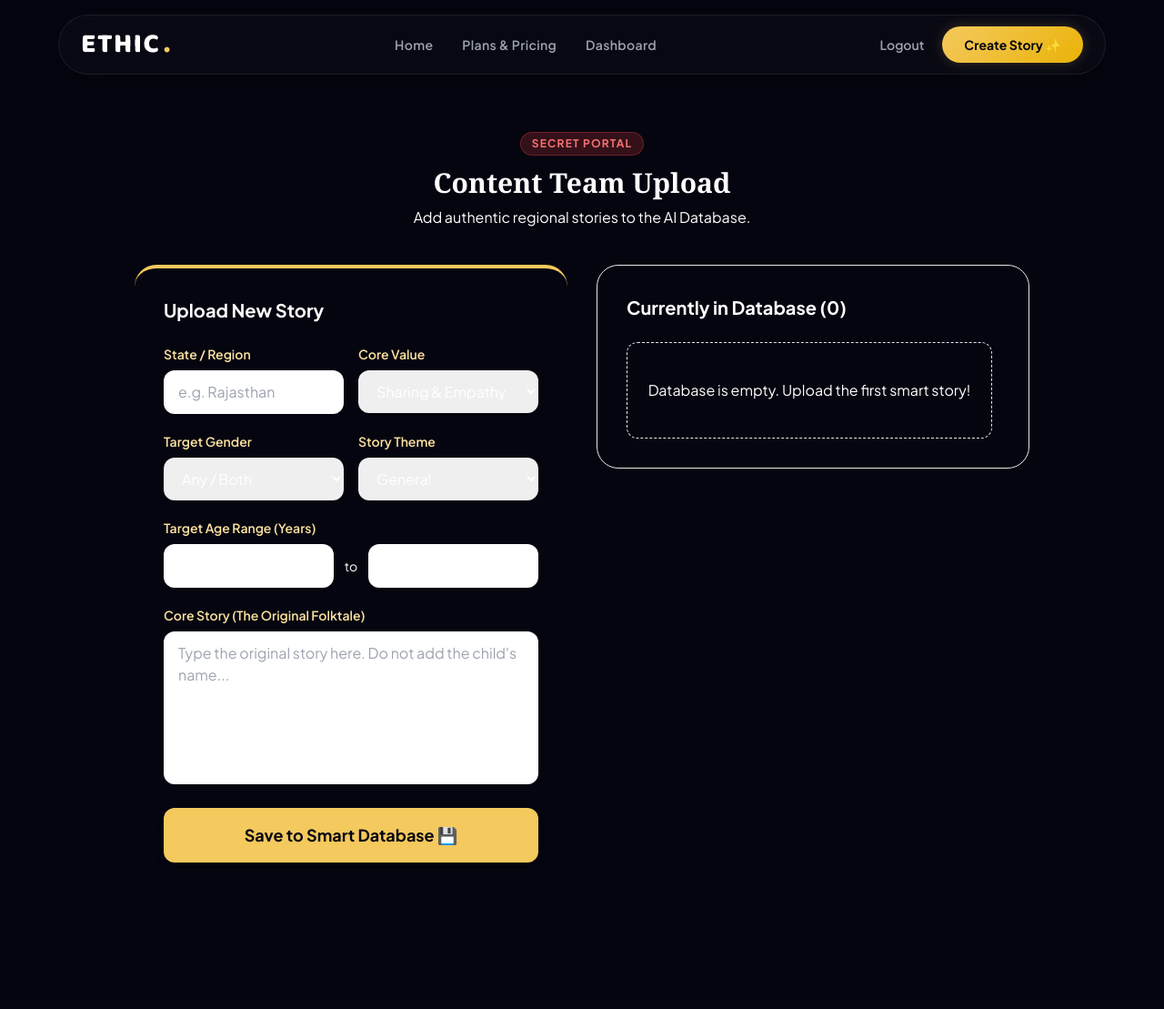
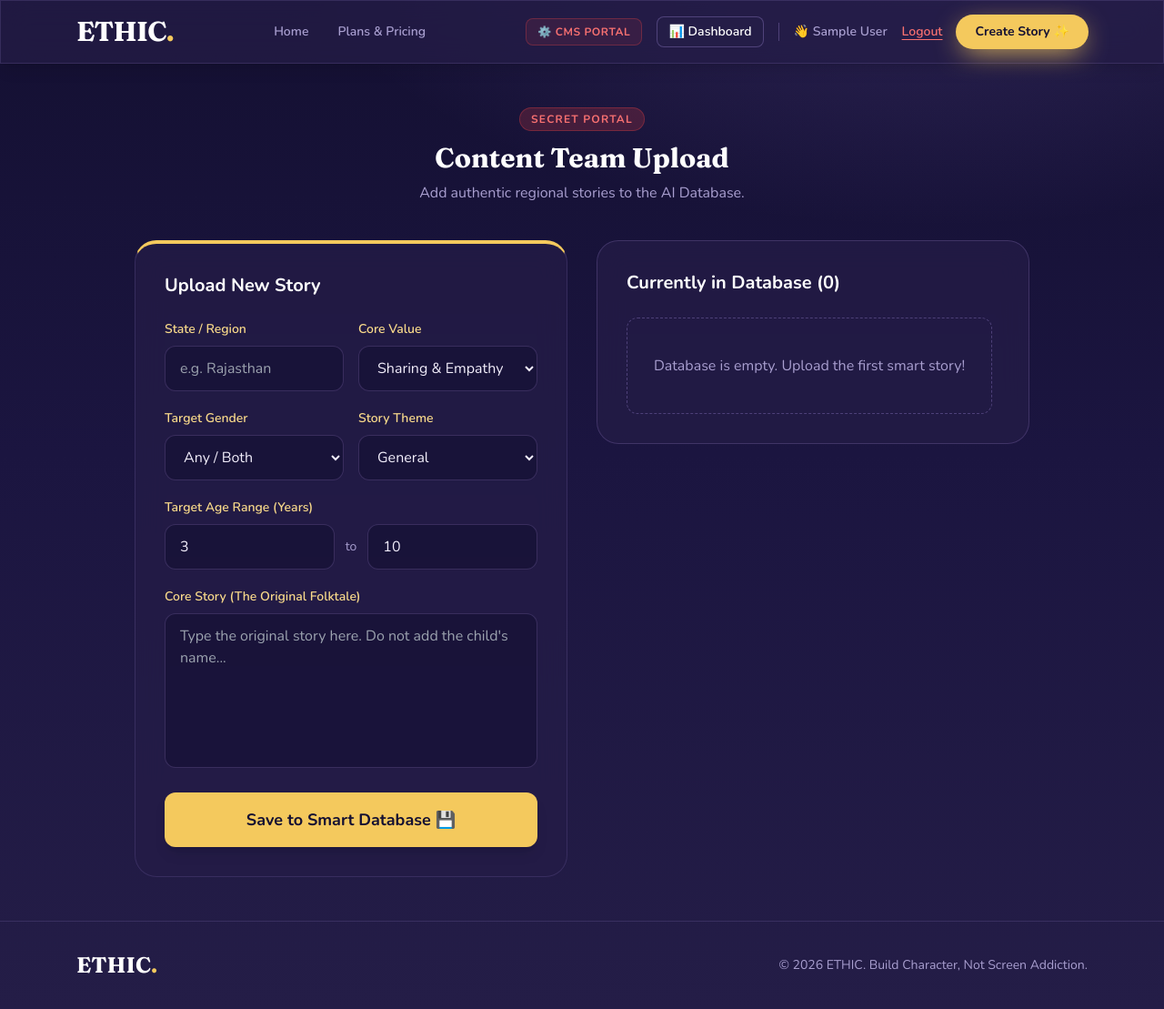
Before and after one commit to contactcuratedchoices-stack/ethic-mvp, a Flask app: page /admin/upload in a window 1280 px wide. Shown: the whole page at 91% size. Before the commit the page ends 948 px from the top, so only its background shows below. Run offline with Flask 3, Linux system fonts and the light colour scheme; the visitor is signed in with stand-in values (Sample User, id 1); data that the repository does not hold is empty; some libraries are stand-ins or nearby versions.

Commit message:
Update base.html

```diff
--- a/templates/base.html
+++ b/templates/base.html
@@ -1,128 +1,166 @@
 <!DOCTYPE html>
-<html lang="en">
+<html lang="en" class="scroll-smooth">
 <head>
-    <meta charset="UTF-8">
-    <meta name="viewport" content="width=device-width, initial-scale=1.0">
-    <title>Ethic - Magical Bedtime Stories</title>
-    <meta name="description" content="Generate personalized, 3D animated bedtime stories with cinematic audio for your kids. Build character, not screen addiction.">
-
-    <link href="https://fonts.googleapis.com/css2?family=Plus+Jakarta+Sans:wght@400;500;600;700&family=Baloo+2:wght@600;800&display=swap" rel="stylesheet">
+  <meta charset="UTF-8" />
+  <meta name="viewport" content="width=device-width, initial-scale=1.0" />
+  <title>ETHIC — Build Character, Not Screen Addiction</title>
 
   <script src="https://cdn.tailwindcss.com"></script>
+  <link rel="preconnect" href="https://fonts.googleapis.com" />
+  <link rel="preconnect" href="https://fonts.gstatic.com" crossorigin />
+  <link href="https://fonts.googleapis.com/css2?family=Fraunces:opsz,wght@9..144,500;9..144,600;9..144,700&family=Nunito:wght@400;500;600;700;800&display=swap" rel="stylesheet" />
+
   <script>
     tailwind.config = {
       theme: {
         extend: {
-                    fontFamily: {
-                        sans: ['"Plus Jakarta Sans"', 'sans-serif'],
-                        magical: ['"Baloo 2"', 'cursive'],
-                    },
-                    colors: {
-                        gold: '#f4c95d',
-                        'gold-soft': '#fce29f',
-                        navy: '#050510',
+          fontFamily: { sans: ['Nunito', 'sans-serif'], serif: ['Fraunces', 'serif'] },
+          colors: { navy: '#141032', 'navy-light': '#241d47', gold: '#f4c95d', 'gold-soft': '#f8d98a', purple: '#8b6fd6', 'purple-soft': '#b79df0', muted: '#a99fd0' },
+          boxShadow: { gold: '0 0 0 1px rgba(244,201,93,0.4), 0 8px 30px -6px rgba(244,201,93,0.45)' },
+          animation: { twinkle: 'twinkle 3s ease-in-out infinite' },
+          keyframes: { twinkle: { '0%,100%': { opacity: '0.2', transform: 'scale(0.8)' }, '50%': { opacity: '1', transform: 'scale(1.15)' } } },
         }
       }
-            }
-        }
+    };
   </script>
 
   <style>
-        body { background-color: #050510; color: #ffffff; }
+    body { background-color: #141032; }
+    .bg-sky { background: radial-gradient(1200px 600px at 80% -10%, rgba(139,111,214,0.25), transparent 60%), linear-gradient(180deg, #141032 0%, #1b1540 45%, #241d47 100%); }
+    .glass { background: rgba(36,29,71,0.75); backdrop-filter: blur(16px); border: 1px solid rgba(183,157,240,0.15); }
+    .field { background: rgba(20,16,50,0.6); border: 1px solid rgba(183,157,240,0.2); color: #f2eefb; outline: none; transition: 0.2s; }
+    .field:focus { border-color: rgba(244,201,93,0.7); box-shadow: 0 0 0 3px rgba(244,201,93,0.18); }
 
-        /* 🚀 FLOATING GLASS NAVBAR (Apple/Linear Style) */
-        .premium-nav {
-            background: rgba(255, 255, 255, 0.02);
-            backdrop-filter: blur(20px);
-            -webkit-backdrop-filter: blur(20px);
-            border: 1px solid rgba(255, 255, 255, 0.08);
-            box-shadow: 0 10px 40px rgba(0, 0, 0, 0.3);
-            transition: all 0.3s ease;
-        }
-
-        /* Nav Link Hover Animation */
-        .nav-link {
-            position: relative;
-            color: #9ca3af; /* text-gray-400 */
-            transition: color 0.3s ease;
-            padding: 0.5rem 0;
-        }
-        .nav-link:hover { color: #ffffff; }
-        .nav-link::after {
-            content: ''; position: absolute; width: 0; height: 2px;
-            bottom: 0; left: 0; background-color: #f4c95d;
-            transition: width 0.3s ease;
-            border-radius: 2px;
-        }
-        .nav-link:hover::after { width: 100%; }
-
-        /* Premium Glow Button */
-        .btn-glow {
-            background: linear-gradient(135deg, #f4c95d, #eab308);
-            color: #050510;
-            box-shadow: 0 0 15px rgba(244, 201, 93, 0.2);
-            transition: all 0.3s ease;
-        }
-        .btn-glow:hover {
-            box-shadow: 0 0 25px rgba(244, 201, 93, 0.5);
-            transform: translateY(-2px) scale(1.02);
-        }
+    /* Mobile Menu Animations */
+    #mobile-menu { transition: max-height 0.3s ease-in-out, opacity 0.3s ease-in-out; max-height: 0; opacity: 0; overflow: hidden; }
+    #mobile-menu.open { max-height: 400px; opacity: 1; }
   </style>
 </head>
+<body class="bg-sky text-[#f2eefb] font-sans min-h-screen antialiased selection:bg-gold/30 flex flex-col">
 
-<body class="antialiased min-h-screen flex flex-col font-sans">
+  <!-- 🌟 GLOBAL NAVBAR 🌟 -->
+  <header class="sticky top-0 z-50 glass border-b shadow-lg">
+    <div class="mx-auto max-w-6xl px-5 py-4">
+      <div class="flex items-center justify-between">
 
-    <nav class="fixed w-full z-50 top-0 pt-4 px-4 sm:px-6 pointer-events-none">
-        <div class="max-w-6xl mx-auto premium-nav rounded-full px-6 py-3 flex justify-between items-center pointer-events-auto">
-
-            <a href="{{ url_for('main.home') }}" class="font-magical text-2xl md:text-3xl font-extrabold text-white tracking-wider flex items-center gap-1 hover:scale-105 transition-transform">
-                ETHIC<span class="text-gold">.</span>
+        <!-- Premium Logo -->
+        <a href="/" class="flex items-center hover:opacity-90 transition">
+          <span class="font-serif text-3xl font-bold tracking-tight text-white">ETHIC<span class="text-gold">.</span></span>
         </a>
 
-            <div class="hidden md:flex items-center gap-8 text-sm font-semibold tracking-wide">
-                <a href="{{ url_for('main.home') }}" class="nav-link">Home</a>
-                <a href="{{ url_for('main.pricing') }}" class="nav-link">Plans & Pricing</a>
-                {% if 'user_id' in session %}
-                    <a href="{{ url_for('main.dashboard') }}" class="nav-link">Dashboard</a>
+        <!-- Desktop Navigation -->
+        <nav class="hidden md:flex items-center gap-8 text-sm font-semibold text-muted">
+          <a href="/" class="hover:text-gold transition">Home</a>
+          <a href="/pricing" class="hover:text-gold transition">Plans & Pricing</a>
+        </nav>
+
+        <!-- Desktop Auth & Actions -->
+        <div class="hidden md:flex items-center gap-4">
+          {% if session.get('user_name') %}
+            <div class="flex items-center gap-4 text-sm font-semibold text-white">
+
+              <!-- CMS Portal Button (ONLY FOR ADMINS) -->
+              {% if session.get('is_admin') %}
+              <a href="/admin/upload" class="flex items-center gap-1.5 px-3 py-1.5 rounded-lg bg-red-500/10 border border-red-500/30 text-red-400 hover:bg-red-500/20 transition text-xs uppercase tracking-wider font-bold">
+                ⚙️ CMS Portal
+              </a>
               {% endif %}
+
+              <a href="/dashboard" class="flex items-center gap-1.5 px-3 py-1.5 rounded-lg bg-navy-light border border-purple-soft/30 hover:border-gold hover:text-gold transition">
+                📊 Dashboard
+              </a>
+              <span class="text-muted border-l border-purple-soft/30 pl-4">👋 {{ session.get('user_name') }}</span>
+              <a href="/logout" class="text-red-400 hover:text-red-300 transition underline underline-offset-4">Logout</a>
+            </div>
+          {% else %}
+            <a href="/login" class="flex items-center gap-2 text-sm font-semibold text-muted hover:text-white transition">
+              <svg xmlns="http://www.w3.org/2000/svg" width="18" height="18" viewBox="0 0 24 24" fill="none" stroke="currentColor" stroke-width="2"><path d="M20 21v-2a4 4 0 0 0-4-4H8a4 4 0 0 0-4 4v2"></path><circle cx="12" cy="7" r="4"></circle></svg>
+              Log in
+            </a>
+          {% endif %}
+
+          <a href="/studio" class="rounded-full bg-gold px-5 py-2 text-sm font-bold text-navy shadow-gold hover:brightness-105 transition">Create Story ✨</a>
         </div>
 
-            <div class="flex items-center gap-5">
-                {% if 'user_id' in session %}
-                    <a href="{{ url_for('auth.logout') }}" class="text-sm font-semibold text-gray-400 hover:text-white transition hidden sm:block">Logout</a>
-                    <a href="{{ url_for('main.studio') }}" class="btn-glow px-6 py-2.5 rounded-full text-sm font-extrabold flex items-center gap-2">
+        <!-- Mobile Menu Toggle Button -->
+        <button id="mobile-menu-btn" class="md:hidden text-white p-2 focus:outline-none">
+          <svg id="icon-menu" xmlns="http://www.w3.org/2000/svg" width="28" height="28" viewBox="0 0 24 24" fill="none" stroke="currentColor" stroke-width="2" stroke-linecap="round" stroke-linejoin="round"><line x1="3" y1="12" x2="21" y2="12"></line><line x1="3" y1="6" x2="21" y2="6"></line><line x1="3" y1="18" x2="21" y2="18"></line></svg>
+          <svg id="icon-close" class="hidden" xmlns="http://www.w3.org/2000/svg" width="28" height="28" viewBox="0 0 24 24" fill="none" stroke="currentColor" stroke-width="2" stroke-linecap="round" stroke-linejoin="round"><line x1="18" y1="6" x2="6" y2="18"></line><line x1="6" y1="6" x2="18" y2="18"></line></svg>
+        </button>
+      </div>
+
+      <!-- Mobile Dropdown Menu -->
+      <div id="mobile-menu" class="md:hidden mt-4 flex flex-col gap-4 border-t border-purple-soft/20 pt-4 pb-2">
+        <a href="/" class="text-white font-semibold hover:text-gold transition">Home</a>
+        <a href="/pricing" class="text-white font-semibold hover:text-gold transition">Plans & Pricing</a>
+
+        <div class="h-px bg-purple-soft/20 my-2"></div>
+
+        {% if session.get('user_name') %}
+          <div class="text-gold-soft font-semibold text-sm mb-2">👋 Hi, {{ session.get('user_name') }}</div>
+
+          <!-- CMS Portal Button for Mobile (ONLY FOR ADMINS) -->
+          {% if session.get('is_admin') %}
+          <a href="/admin/upload" class="flex items-center gap-2 text-red-400 font-bold hover:text-red-300 transition">
+            ⚙️ CMS Portal
+          </a>
+          {% endif %}
+
+          <a href="/dashboard" class="flex items-center gap-2 text-white font-semibold hover:text-gold transition">
+            📊 Dashboard
+          </a>
+          <a href="/logout" class="text-red-400 font-semibold hover:text-red-300 transition">Logout</a>
+        {% else %}
+          <a href="/login" class="flex items-center gap-2 text-white font-semibold hover:text-gold transition">
+            <svg xmlns="http://www.w3.org/2000/svg" width="18" height="18" viewBox="0 0 24 24" fill="none" stroke="currentColor" stroke-width="2"><path d="M20 21v-2a4 4 0 0 0-4-4H8a4 4 0 0 0-4 4v2"></path><circle cx="12" cy="7" r="4"></circle></svg>
+            Log in / Create Account
+          </a>
+        {% endif %}
+
+        <a href="/studio" class="mt-2 text-center rounded-xl bg-gold px-5 py-3 text-sm font-bold text-navy shadow-gold hover:brightness-105 transition">
           Create Story ✨
         </a>
-                {% else %}
-                    <a href="{{ url_for('auth.login') }}" class="nav-link text-sm font-semibold hidden sm:block">Log In</a>
-                    <a href="{{ url_for('auth.register') }}" class="btn-glow px-6 py-2.5 rounded-full text-sm font-extrabold shadow-lg">
-                        Sign Up
-                    </a>
-                {% endif %}
       </div>
+    </div>
+  </header>
 
+  <!-- Mobile Menu Script -->
+  <script>
+    const btn = document.getElementById('mobile-menu-btn');
+    const menu = document.getElementById('mobile-menu');
+    const iconMenu = document.getElementById('icon-menu');
+    const iconClose = document.getElementById('icon-close');
+
+    btn.addEventListener('click', () => {
+      menu.classList.toggle('open');
+      iconMenu.classList.toggle('hidden');
+      iconClose.classList.toggle('hidden');
+    });
+  </script>
+
+  {% with messages = get_flashed_messages(category_filter=["error"]) %}
+    {% if messages %}
+      <div class="bg-red-500/80 text-white text-center py-2 text-sm font-bold">
+        {{ messages[0] }}
       </div>
-    </nav>
-
-    <div class="fixed top-24 left-1/2 transform -translate-x-1/2 z-50 w-full max-w-md px-4 pointer-events-none">
-        {% with messages = get_flashed_messages(with_categories=true) %}
-            {% if messages %}
-                {% for category, message in messages %}
-                    <div class="pointer-events-auto mb-2 px-5 py-3 rounded-2xl shadow-2xl backdrop-blur-md border
-                        {% if category == 'error' %} bg-red-900/40 border-red-500/50 text-red-100
-                        {% else %} bg-emerald-900/40 border-emerald-500/50 text-emerald-100 {% endif %}
-                        flex items-center justify-between font-medium text-sm">
-                        <span>{{ message }}</span>
-                        <button onclick="this.parentElement.style.display='none'" class="text-white opacity-60 hover:opacity-100 text-lg ml-4">&times;</button>
-                    </div>
-                {% endfor %}
     {% endif %}
   {% endwith %}
-    </div>
 
-    <main class="flex-grow pt-24">
+  <!-- 🌟 DYNAMIC CONTENT AREA 🌟 -->
+  <main class="flex-grow">
     {% block content %}{% endblock %}
   </main>
 
+  <!-- 🌟 GLOBAL FOOTER 🌟 -->
+  <footer class="border-t border-purple-soft/15 mt-auto">
+    <div class="mx-auto max-w-6xl px-5 py-8 text-center md:text-left md:flex justify-between items-center text-sm text-muted">
+
+      <!-- Premium Logo in Footer -->
+      <div class="font-serif text-2xl font-bold text-white mb-4 md:mb-0">ETHIC<span class="text-gold">.</span></div>
+
+      <p>© 2026 ETHIC. Build Character, Not Screen Addiction.</p>
+    </div>
+  </footer>
+
 </body>
 </html>
```
Lines whose indentation alone changed are shown as unchanged.
